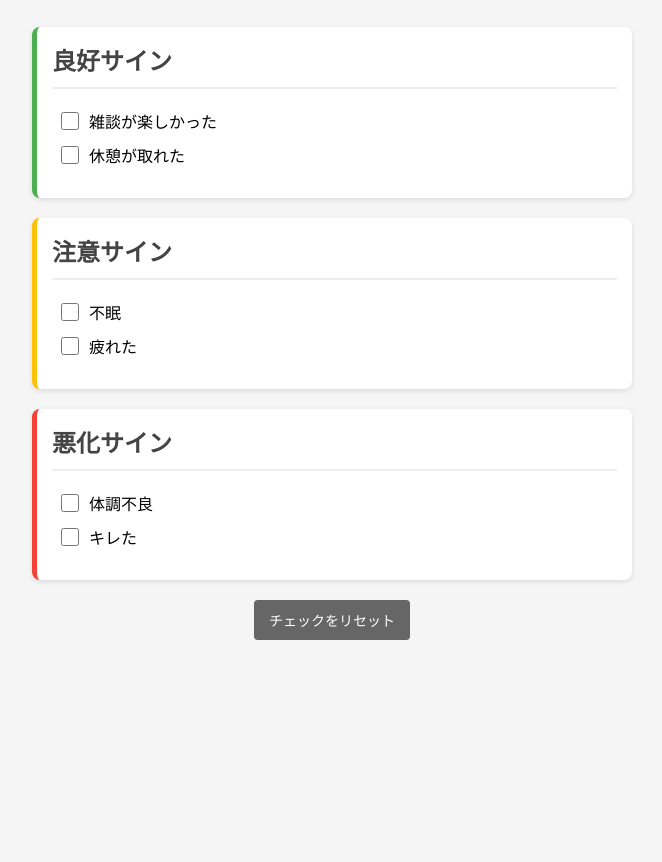
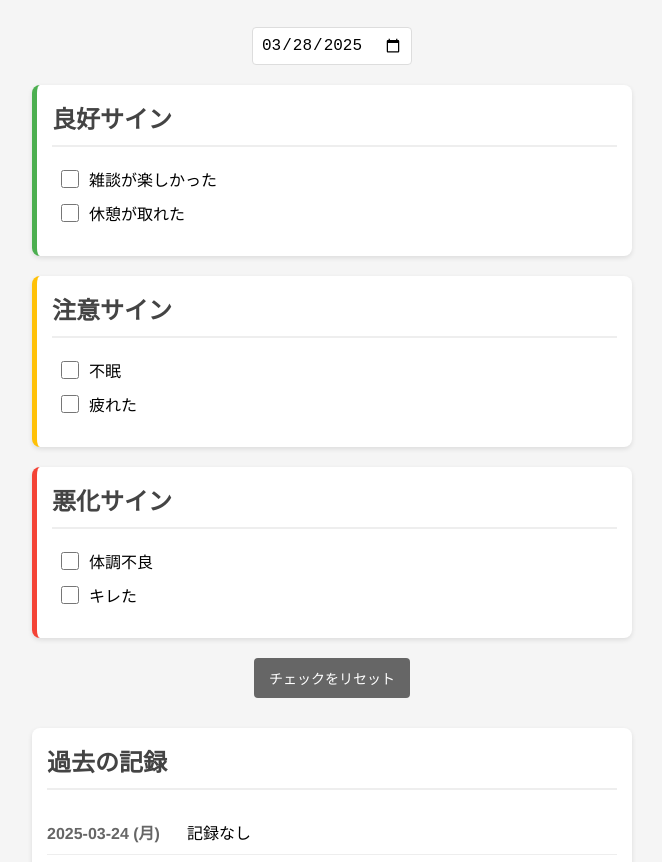
Before and after one commit to taitiro/list, a plain HTML site: page index.html in a window 1280 px wide. Shown: the part 90-952 px from the top of the page, without its empty margins (308-970 px from the left). Before the commit the page ends 800 px from the top, so only its background shows below. Drawn offline with Linux system fonts and the light colour scheme.

Commit message:
週単位の履歴表示機能を追加

```diff
--- a/index.html
+++ b/index.html
@@ -78,10 +78,59 @@
         .reset-button:hover {
             background-color: #555;
         }
+        .date-selector {
+            text-align: center;
+            margin-bottom: 20px;
+        }
+        .date-selector input {
+            padding: 8px;
+            font-size: 16px;
+            border: 1px solid #ddd;
+            border-radius: 4px;
+        }
+        .history-section {
+            margin-top: 30px;
+            background-color: white;
+            border-radius: 8px;
+            padding: 15px;
+            box-shadow: 0 2px 5px rgba(0,0,0,0.1);
+        }
+        .history-item {
+            border-bottom: 1px solid #eee;
+            padding: 10px 0;
+            display: flex;
+            justify-content: space-between;
+            align-items: flex-start;
+        }
+        .history-item:last-child {
+            border-bottom: none;
+        }
+        .history-date {
+            font-weight: bold;
+            color: #666;
+            min-width: 120px;
+        }
+        .history-content {
+            margin-left: 20px;
+            flex: 1;
+        }
+        .weekday-sun {
+            color: #f44336;
+        }
+        .weekday-sat {
+            color: #2196f3;
+        }
+        .weekday-weekday {
+            color: #666;
+        }
     </style>
 </head>
 <body>
     <h1>チェックリスト</h1>
+
+    <div class="date-selector">
+        <input type="date" id="dateSelector">
+    </div>
 
     <div class="category good">
         <h2>良好サイン</h2>
@@ -127,6 +176,11 @@
 
     <button class="reset-button" id="reset">チェックをリセット</button>
 
+    <div class="history-section">
+        <h2>過去の記録</h2>
+        <div id="historyList"></div>
+    </div>
+
     <script src="script.js"></script>
 </body>
 </html>
--- a/script.js
+++ b/script.js
@@ -2,9 +2,21 @@ document.addEventListener('DOMContentLoaded', function() {
     // チェックボックスの要素を取得
     const checkboxes = document.querySelectorAll('.checkbox');
     const resetButton = document.getElementById('reset');
+    const dateSelector = document.getElementById('dateSelector');
+    const historyList = document.getElementById('historyList');
+
+    // 日付選択器の初期値を今日の日付に設定
+    const today = new Date().toISOString().split('T')[0];
+    dateSelector.value = today;
 
     // ページ読み込み時にローカルストレージからチェック状態を復元
     loadCheckboxStates();
+
+    // 日付が変更されたときのイベントリスナー
+    dateSelector.addEventListener('change', function() {
+        loadCheckboxStates();
+        updateHistory();
+    });
 
     // チェックボックスの状態が変更されたときのイベントリスナーを追加
     checkboxes.forEach(checkbox => {
@@ -14,6 +26,9 @@ document.addEventListener('DOMContentLoaded', function() {
 
             // ラベルのスタイルを更新
             updateLabelStyle(this);
+
+            // 履歴を更新
+            updateHistory();
         });
     });
 
@@ -21,13 +36,17 @@ document.addEventListener('DOMContentLoaded', function() {
     resetButton.addEventListener('click', function() {
         // すべてのチェックボックスをリセット
         resetAllCheckboxes();
+        // 履歴を更新
+        updateHistory();
     });
 
     // ローカルストレージからチェックボックスの状態を読み込む関数
     function loadCheckboxStates() {
+        const selectedDate = dateSelector.value;
         checkboxes.forEach(checkbox => {
             // ローカルストレージから状態を取得
-            const isChecked = localStorage.getItem(checkbox.id) === 'true';
+            const storageKey = `${checkbox.id}_${selectedDate}`;
+            const isChecked = localStorage.getItem(storageKey) === 'true';
 
             // チェックボックスの状態を設定
             checkbox.checked = isChecked;
@@ -39,7 +58,9 @@ document.addEventListener('DOMContentLoaded', function() {
 
     // チェックボックスの状態をローカルストレージに保存する関数
     function saveCheckboxState(id, isChecked) {
-        localStorage.setItem(id, isChecked);
+        const selectedDate = dateSelector.value;
+        const storageKey = `${id}_${selectedDate}`;
+        localStorage.setItem(storageKey, isChecked);
     }
 
     // ラベルのスタイルを更新する関数
@@ -55,15 +76,87 @@ document.addEventListener('DOMContentLoaded', function() {
 
     // すべてのチェックボックスをリセットする関数
     function resetAllCheckboxes() {
+        const selectedDate = dateSelector.value;
         checkboxes.forEach(checkbox => {
             // チェックボックスをオフに設定
             checkbox.checked = false;
 
             // ローカルストレージから状態を削除
-            localStorage.removeItem(checkbox.id);
+            const storageKey = `${checkbox.id}_${selectedDate}`;
+            localStorage.removeItem(storageKey);
 
             // ラベルのスタイルを更新
             updateLabelStyle(checkbox);
         });
     }
+
+    // 日付を日本語の曜日に変換する関数
+    function getJapaneseWeekday(date) {
+        const weekdays = ['日', '月', '火', '水', '木', '金', '土'];
+        return weekdays[new Date(date).getDay()];
+    }
+
+    // 週の開始日（月曜日）を取得する関数
+    function getWeekStart(date) {
+        const d = new Date(date);
+        const day = d.getDay();
+        const diff = d.getDate() - day + (day === 0 ? -6 : 1);
+        return new Date(d.setDate(diff)).toISOString().split('T')[0];
+    }
+
+    // 日付を1日進める関数
+    function addDays(date, days) {
+        const d = new Date(date);
+        d.setDate(d.getDate() + days);
+        return d.toISOString().split('T')[0];
+    }
+
+    // 履歴を更新する関数
+    function updateHistory() {
+        const selectedDate = dateSelector.value;
+        const weekStart = getWeekStart(selectedDate);
+        let historyHTML = '';
+
+        // 週の各日付について処理
+        for (let i = 0; i < 7; i++) {
+            const currentDate = addDays(weekStart, i);
+            const checkedItems = [];
+
+            // その日のチェックされた項目を取得
+            checkboxes.forEach(checkbox => {
+                const storageKey = `${checkbox.id}_${currentDate}`;
+                if (localStorage.getItem(storageKey) === 'true') {
+                    const label = document.querySelector(`label[for="${checkbox.id}"]`);
+                    checkedItems.push(label.textContent);
+                }
+            });
+
+            // 日付と曜日を表示
+            const weekday = getJapaneseWeekday(currentDate);
+            const dateDisplay = `${currentDate} (${weekday})`;
+
+            // チェックされた項目がある場合は表示
+            if (checkedItems.length > 0) {
+                historyHTML += `
+                    <div class="history-item">
+                        <div class="history-date">${dateDisplay}</div>
+                        <div class="history-content">${checkedItems.join(', ')}</div>
+                    </div>
+                `;
+            } else {
+                historyHTML += `
+                    <div class="history-item">
+                        <div class="history-date">${dateDisplay}</div>
+                        <div class="history-content">記録なし</div>
+                    </div>
+                `;
+            }
+        }
+
+        // 履歴を表示
+        historyList.innerHTML = historyHTML;
+    }
+
+    // 初期表示時に履歴を更新
+    updateHistory();
 });
```
